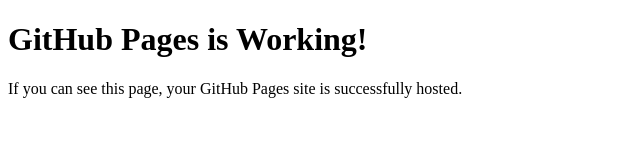
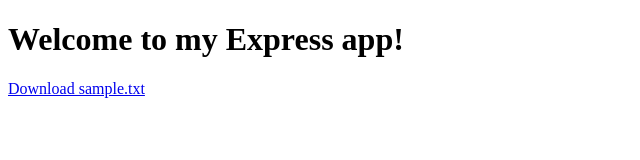
Before and after one commit to leo92109/hellopages, a plain HTML site: page index.html in a window 1280 px wide. Shown: the whole page, without its empty margins (0-640 px from the left). Drawn offline with Linux system fonts and the light colour scheme.

Commit message:
Update index.html

```diff
--- a/index.html
+++ b/index.html
@@ -3,10 +3,10 @@
 <head>
     <meta charset="UTF-8">
     <meta name="viewport" content="width=device-width, initial-scale=1.0">
-    <title>GitHub Pages Test</title>
+    <title>Express App</title>
 </head>
 <body>
-    <h1>GitHub Pages is Working!</h1>
-    <p>If you can see this page, your GitHub Pages site is successfully hosted.</p>
+    <h1>Welcome to my Express app!</h1>
+    <a href="/files/sample.txt" download>Download sample.txt</a>
 </body>
 </html>
```
